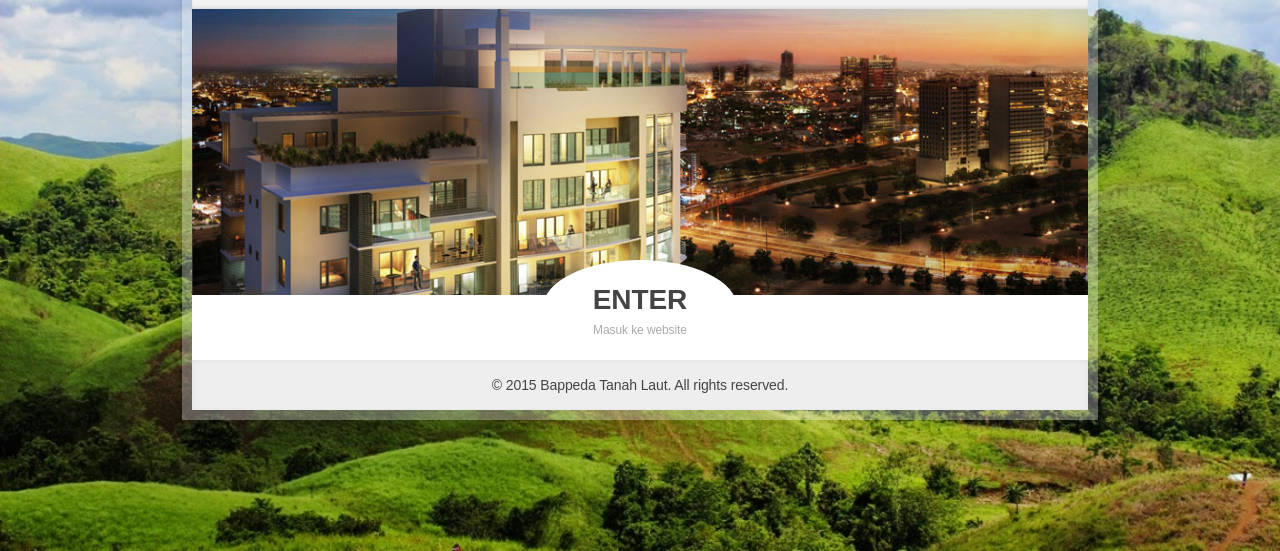
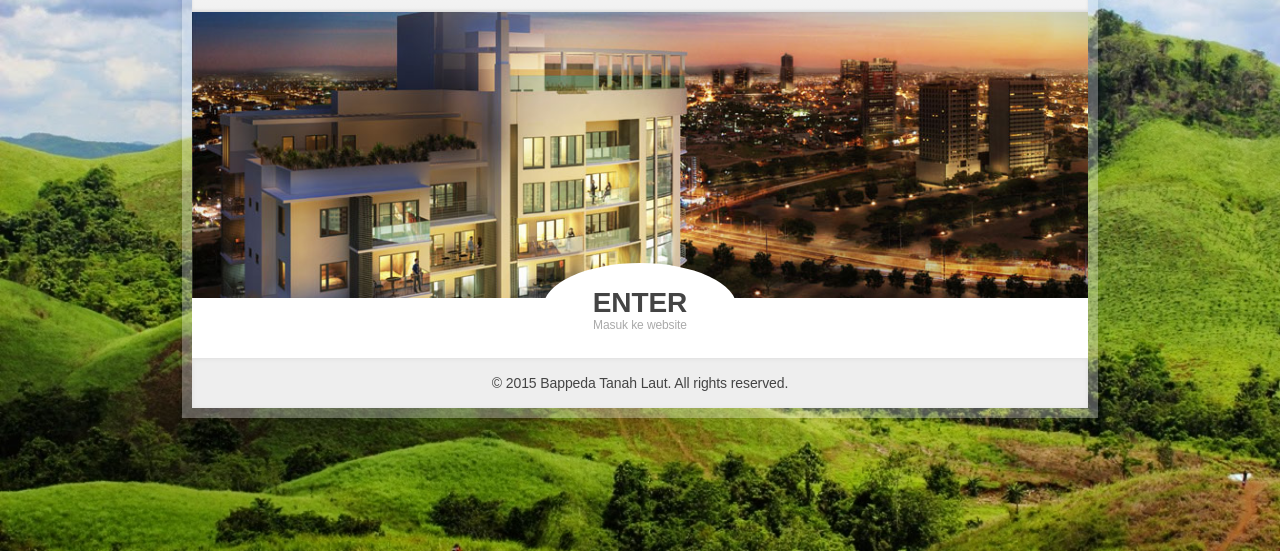
Before and after one commit to aryabagoes/bappeda-tanahlaut, a plain HTML site: page index.html in a window 1280 px wide. Shown: the part 249-800 px from the top of the page. Drawn offline with Linux system fonts and the light colour scheme.

Commit message:
Perbaiki bug style pada halaman home

```diff
--- a/scss/style/_landing.scss
+++ b/scss/style/_landing.scss
@@ -72,7 +72,7 @@
 .btn{
 	background: #fff;
 	overflow: hidden;
-	padding:25px 50px 10px 50px;
+	padding:25px 50px 20px 50px;
 	display: inline-block;
 	@include border-radius(100%);
 	position: relative;
@@ -92,6 +92,7 @@
 			color:#aaa;
 			display: block;
 			font-size: 12px;
+			line-height: 15px;
 		}
 	}
 
```
Also changed, not shown: home.html (+1 -1 lines), css/style.css.
